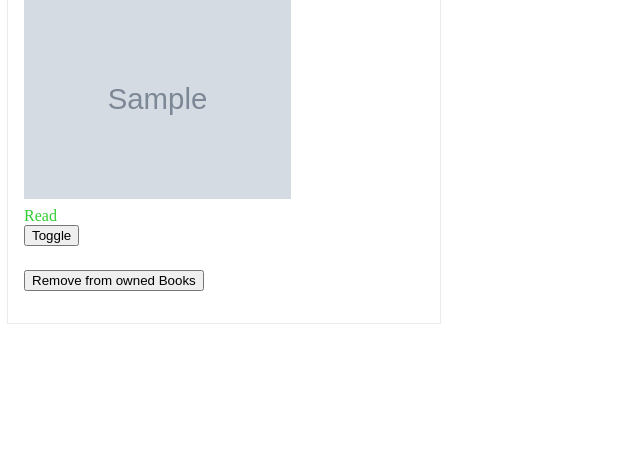
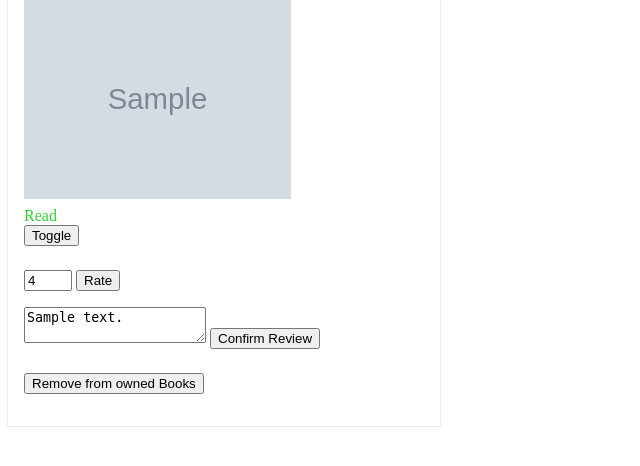
Before and after one commit to cb109/booksread, a Django app: page / in a window 1280 px wide. Shown: the part 160-626 px from the top of the page, without its empty margins (0-640 px from the left). Run offline with Django 3.2, Linux system fonts and the light colour scheme; a user stored in the database is signed in; tables that the repository leaves empty hold one stand-in row (values such as "Sample post"); grey boxes marked "Sample" are stand-in pictures; some libraries are stand-ins or nearby versions.

Commit message:
Add UI to set rating 0-9 and some review text

```diff
--- a/books/templates/books/ownedbook_list.html
+++ b/books/templates/books/ownedbook_list.html
@@ -15,34 +15,59 @@
   >
     {% include "books/book.html" with book=ownedbook.book only %}
 
+    <!-- Toggle read/unread -->
     <div style="margin-top: 8px">
       {% if ownedbook.read %}
       <span style="color: limegreen">Read</span>
       {% else %}
       <span style="color: darkred">Unread</span>
       {% endif %}
-      <form action="books/toggleread" method="POST">
+      <form action="books/{{ ownedbook.id }}/toggleread" method="POST">
         {% csrf_token %}
-        <input
-          type="number"
-          name="book_id"
-          value="{{ ownedbook.book.id }}"
-          hidden
-        >
         <button type="submit">
           Toggle
         </button>
       </form>
     </div>
 
-    <form action="books/remove" method="POST">
+    {% if ownedbook.read %}
+
+    <!--Set Rating -->
+    <form action="books/{{ ownedbook.id }}/rate" method="POST">
       {% csrf_token %}
       <input
         type="number"
-        name="book_id"
-        value="{{ ownedbook.book.id }}"
-        hidden
+        name="rating"
+        min="0"
+        max="9"
+        step="1"
+        value="{{ ownedbook.rating }}"
       >
+      <button
+        type="submit"
+        style="margin-top: 8px"
+      >
+        Rate
+      </button>
+    </form>
+
+    <!--Update Review -->
+    <form action="books/{{ ownedbook.id }}/review" method="POST">
+      {% csrf_token %}
+      <textarea name="review">{{ ownedbook.review }}</textarea>
+      <button
+        type="submit"
+        style="margin-top: 8px"
+      >
+        Confirm Review
+      </button>
+    </form>
+
+    {% endif %}
+
+    <!--Remove from owned books -->
+    <form action="books/{{ ownedbook.id }}/remove" method="POST">
+      {% csrf_token %}
       <button
         type="submit"
         style="margin-top: 8px"
--- a/books/views.py
+++ b/books/views.py
@@ -113,21 +113,38 @@ def add_owned_book(request):
 
 @login_required
 @require_http_methods(("POST",))
-def remove_owned_book(request):
-    book_id = request.POST["book_id"]
-    book = Book.objects.get(id=book_id)
-    request.user.owned_books.remove(book)
+def remove_owned_book(request, ownedbook_id):
+    ownedbook = OwnedBook.objects.get(id=ownedbook_id, user=request.user)
+    ownedbook.delete()
     return redirect("ownedbook-list")
 
 
 @login_required
 @require_http_methods(("POST",))
-def toggle_read(request):
-    book_id = request.POST["book_id"]
-    ownedbook = OwnedBook.objects.get(user=request.user, book_id=book_id)
-    print("ownedbook.read", ownedbook.read)
+def toggle_read(request, ownedbook_id):
+    ownedbook = OwnedBook.objects.get(id=ownedbook_id, user=request.user)
     ownedbook.read = not ownedbook.read
     ownedbook.save(update_fields=["read"])
+    return redirect("ownedbook-list")
+
+
+@login_required
+@require_http_methods(("POST",))
+def set_rating(request, ownedbook_id):
+    rating = request.POST["rating"]
+    ownedbook = OwnedBook.objects.get(id=ownedbook_id, user=request.user)
+    ownedbook.rating = rating
+    ownedbook.save(update_fields=["rating"])
+    return redirect("ownedbook-list")
+
+
+@login_required
+@require_http_methods(("POST",))
+def set_review(request, ownedbook_id):
+    review = request.POST["review"]
+    ownedbook = OwnedBook.objects.get(id=ownedbook_id, user=request.user)
+    ownedbook.review = review
+    ownedbook.save(update_fields=["review"])
     return redirect("ownedbook-list")
 
 
--- a/booksread/urls.py
+++ b/booksread/urls.py
@@ -41,12 +41,22 @@ urlpatterns = [
         name="ownedbook-add",
     ),
     path(
-        "books/remove",
+        "books/<int:ownedbook_id>/remove",
         books_views.remove_owned_book,
         name="ownedbook-remove",
     ),
     path(
-        "books/toggleread",
+        "books/<int:ownedbook_id>/rate",
+        books_views.set_rating,
+        name="ownedbook-rate",
+    ),
+    path(
+        "books/<int:ownedbook_id>/review",
+        books_views.set_review,
+        name="ownedbook-review",
+    ),
+    path(
+        "books/<int:ownedbook_id>/toggleread",
         books_views.toggle_read,
         name="ownedbook-toggleread",
     ),
```
